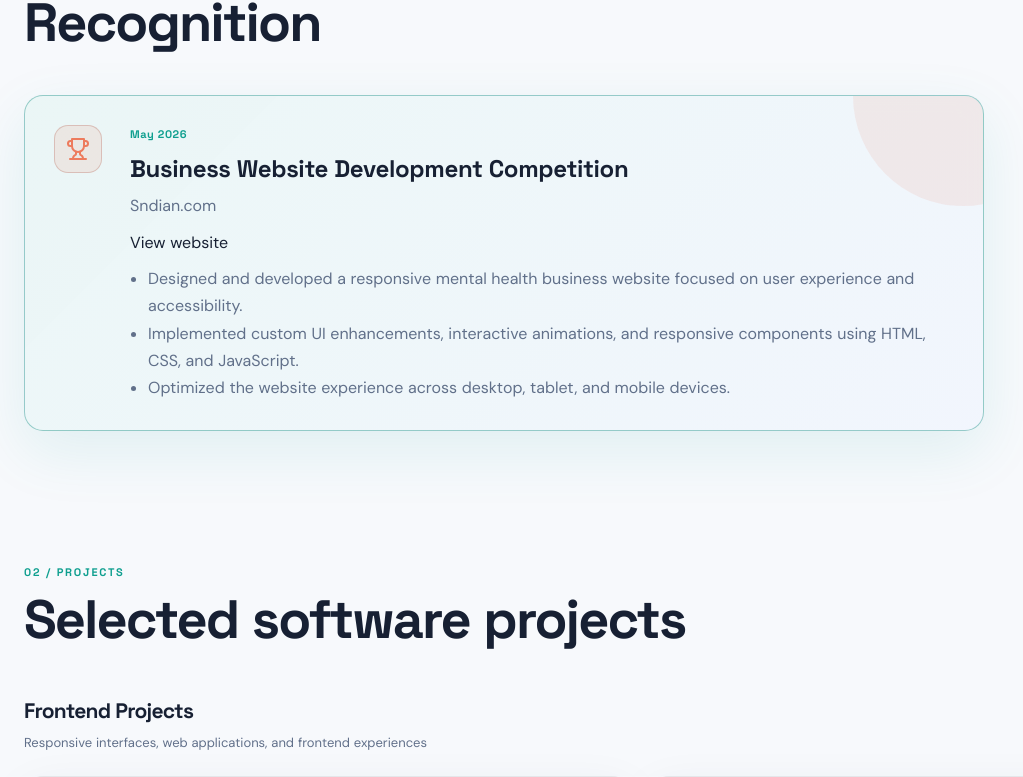
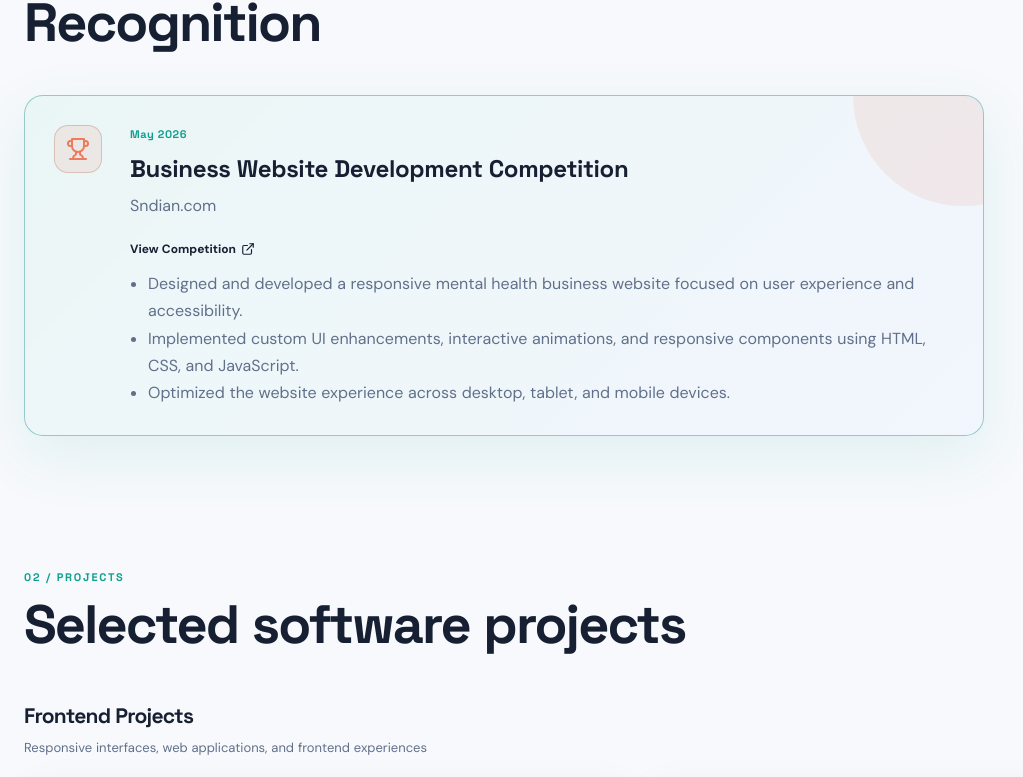
Before and after one commit to AhmedHassan-Ahmed/Ahmed-Hassan-portfolio-, a React (Vite) app: page / in a window 1280 px wide. Shown: the part 2837-3614 px from the top of the page, without its empty margins (0-1023 px from the left). Built offline with nearby package versions, Linux system fonts and the light colour scheme.

Commit message:
first commit

```diff
--- a/src/components/Awards.tsx
+++ b/src/components/Awards.tsx
@@ -1,5 +1,5 @@
 import { motion } from "framer-motion";
-import { Trophy } from "lucide-react";
+import { ExternalLink, Trophy } from "lucide-react";
 import { awards } from "../data/awards";
 import { Section } from "./Section";
 
@@ -16,15 +16,30 @@ export function Awards() {
             viewport={{ once: true }}
             transition={{ duration: 0.5 }}
           >
-            <div className="award-icon"><Trophy size={24} /></div>
+            <div className="award-icon">
+              <Trophy size={24} />
+            </div>
             <div>
               <div className="certificate-date">{award.date}</div>
               <h3>{award.title}</h3>
               <p>{award.organization}</p>
-              <a href={award.link} target="_blank" rel="noopener noreferrer">
-                View website
-              </a>
-              <ul>{award.description.map((line) => <li key={line}>{line}</li>)}</ul>
+              {award.link && (
+                <a
+                  className="inline-link"
+                  href={award.link}
+                  target="_blank"
+                  rel="noopener noreferrer"
+                  aria-label={`View competition page for ${award.title}`}
+                >
+                  View Competition
+                  <ExternalLink size={14} />
+                </a>
+              )}
+              <ul>
+                {award.description.map((line) => (
+                  <li key={line}>{line}</li>
+                ))}
+              </ul>
             </div>
           </motion.article>
         ))}
```
